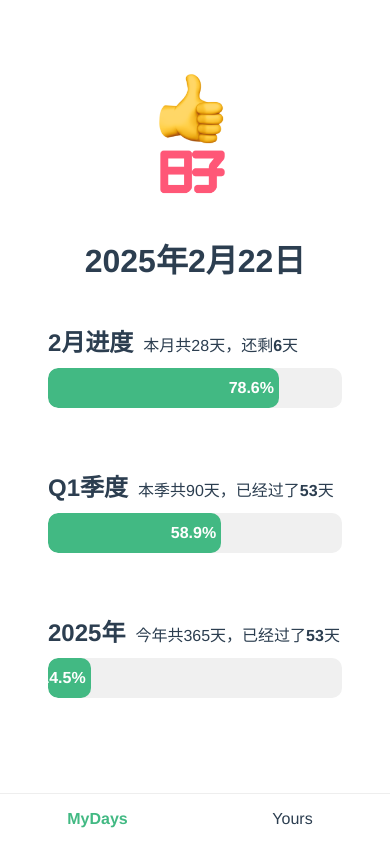
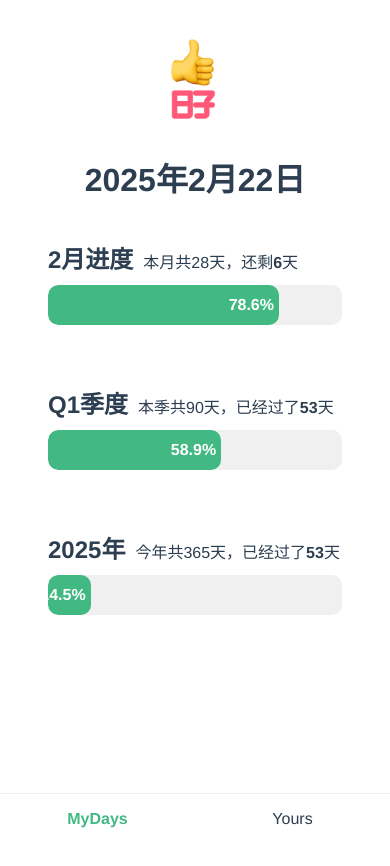
Before and after one commit to sevenhsu7/yourdays, a Vue app: page / in a window 390 px wide. Shown: the top 866 px of the page. Before the commit the page ends 844 px from the top, so only its background shows below. Built offline with nearby package versions, Linux system fonts and the light colour scheme.

Commit message:
feat style for iphone

```diff
--- a/src/App.vue
+++ b/src/App.vue
@@ -44,8 +44,21 @@ onMounted(() => {
   -moz-osx-font-smoothing: grayscale;
   text-align: center;
   color: #2c3e50;
-  margin-top: 60px;
-  padding-bottom: 60px; /* 为底部导航留出空间 */
+  margin-top: 10px;
+  padding-bottom: env(safe-area-inset-bottom, 20px);
+  /* 确保内容不会超出视口 */
+  min-height: 100vh;
+  display: flex;
+  flex-direction: column;
+}
+
+
+/* 添加视口设置 */
+@supports (padding: max(0px)) {
+  #app {
+    /* 使用 max 确保至少有 20px 的底部边距 */
+    padding-bottom: max(env(safe-area-inset-bottom, 20px), 20px);
+  }
 }
 
 .content {
--- a/src/views/MyDays.vue
+++ b/src/views/MyDays.vue
@@ -25,7 +25,14 @@ const nowDate = computed(() => {
 
 <style>
 .logo {
-    width: 150px;
-    height: 150px;
+    width: 100px;
+    height: 100px;
+    margin-top: 20px;
+    margin-bottom: 10px;
+}
+
+h1 {
+    margin-top: 10px;
+    margin-bottom: 20px;
 }
 </style>
```
